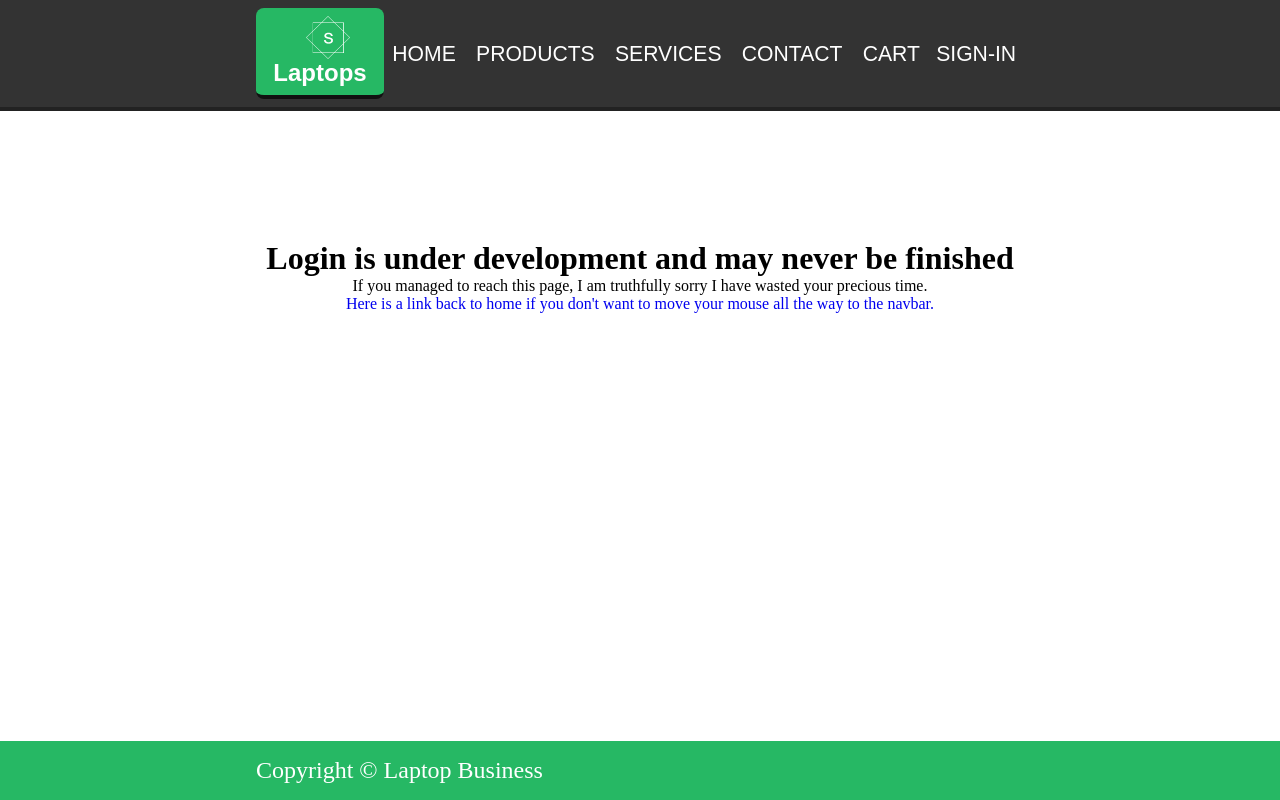
After one commit to PowerPowder/y12ipttask2, a PHP site: page /login.html in a window 1280 px wide. The commit adds this page. Run offline with PHP 8.4, Linux system fonts and the light colour scheme.

Commit message:
styled cart and login pages, issues with removing duplicate products on cart page have appeared

```diff
--- a/index.html
+++ b/index.html
@@ -15,9 +15,9 @@
             <div class="navbar-links">
                <ul class="links">
                   <li><a href="home">HOME</a></li>
-                  <li><a href="#products">PRODUCTS</a></li>
-                  <li><a href="#services">SERVICES</a></li>
-                  <li><a href="#contact">CONTACT</a></li>
+                  <li><a href="index.html#products">PRODUCTS</a></li>
+                  <li><a href="index.html#services">SERVICES</a></li>
+                  <li><a href="index.html#contact">CONTACT</a></li>
                   <li><a href="cart.php">CART</a></li>
                   <li class="sign-in"><a href="login.html">SIGN-IN</a></li>
                </ul>
--- /dev/null
+++ b/login.html
@@ -0,0 +1,60 @@
+<!DOCTYPE html>
+<html>
+<head>
+   <link rel="stylesheet" href="styles.css">
+   <script src="main.js"></script>
+
+   <style>
+      .content {
+         padding-top: 15em;
+         text-align: center;
+      }
+
+      .footer {
+         position: absolute;
+         bottom: 0;
+         width: 100%;
+      }
+   </style>
+</head>
+<body>
+   <div id="wrapper">
+      <div class="navbar-outer">
+         <div class="navbar-inner">
+            <div class="navbar-logo">
+               <a class="logo" href="#"><img src="images/logo.png"></a>
+               <h1 class="company-name">Laptops</h1>
+            </div>
+            <div class="navbar-links">
+               <ul class="links">
+                  <li><a href="home">HOME</a></li>
+                  <li><a href="index.html#products">PRODUCTS</a></li>
+                  <li><a href="index.html#services">SERVICES</a></li>
+                  <li><a href="index.html#contact">CONTACT</a></li>
+                  <li><a href="cart.php">CART</a></li>
+                  <li class="sign-in"><a href="login.html">SIGN-IN</a></li>
+               </ul>
+            </div>
+         </div>
+      </div>
+      <div class="content">
+         <h1>Login is under development and may never be finished</h1>
+         <p>If you managed to reach this page, I am truthfully sorry I have wasted your precious time.</p>
+         <a href="index.html">Here is a link back to home if you don't want to move your mouse all the way to the navbar.</a>
+      </div>
+
+      <div class="footer">
+         <div class="section">
+            <p>Copyright &copy Laptop Business</p>
+            <div class="social-media">
+               <a href="#" class="fa fa-facebook"></a>
+               <a href="#" class="fa fa-facebook"></a>
+               <a href="#" class="fa fa-facebook"></a>
+               <a href="#" class="fa fa-facebook"></a>
+               <a href="#" class="fa fa-facebook"></a>
+            </div>
+         </div>
+      </div>
+   </div>
+</body>
+</html>
```
Also changed, not shown: cart.php (+111 -10 lines), styles.css (line endings or trailing spaces).
